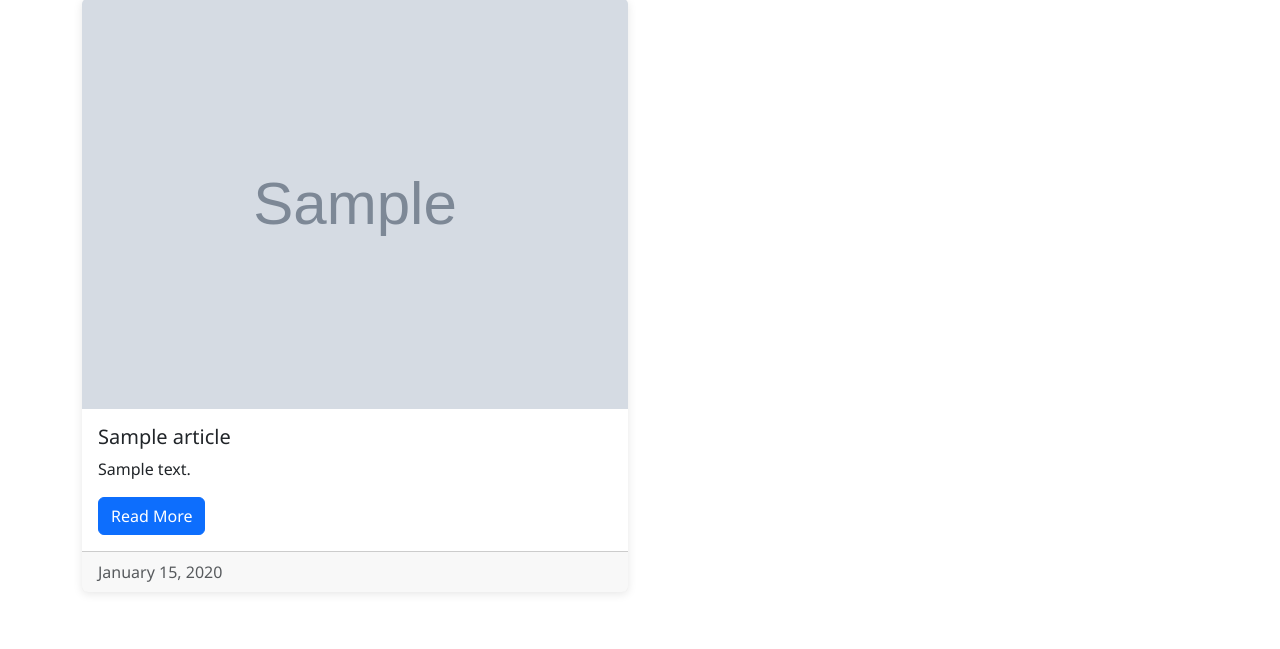
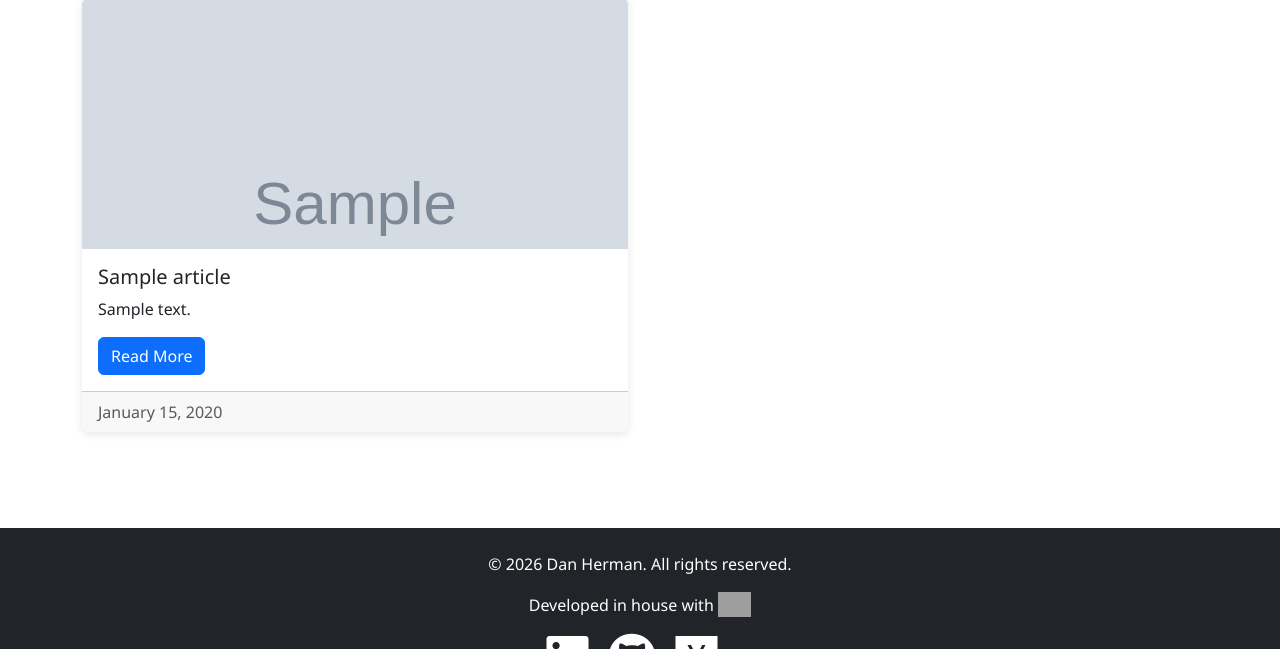
Before and after one commit to DanHerman212/danielmherman, a Django app: page /category/tech/ in a window 1280 px wide. Shown: the part 199-848 px from the top of the page. Run offline with Django 5.2, Linux system fonts and the light colour scheme; tables that the repository leaves empty hold one stand-in row (values such as "Sample post"); grey boxes marked "Sample" are stand-in pictures; some libraries are stand-ins or nearby versions; grey boxes are pictures that could not be loaded.

Commit message:
changed css

```diff
--- a/content/static/css/style.css
+++ b/content/static/css/style.css
@@ -2,6 +2,18 @@
 :root {
     --primary-color: #007bff;
     --dark-color: #343a40;
+}
+/* Default for home page cards */
+.card-img-top {
+    height: 350px;
+    object-fit: cover;
+    object-position: center top;
+}
+
+/* Taller images for category page wider cards */
+.col-md-6 .card-img-top {
+    height: 250px;
+    object-position: center top;
 }
 
 body {
```
